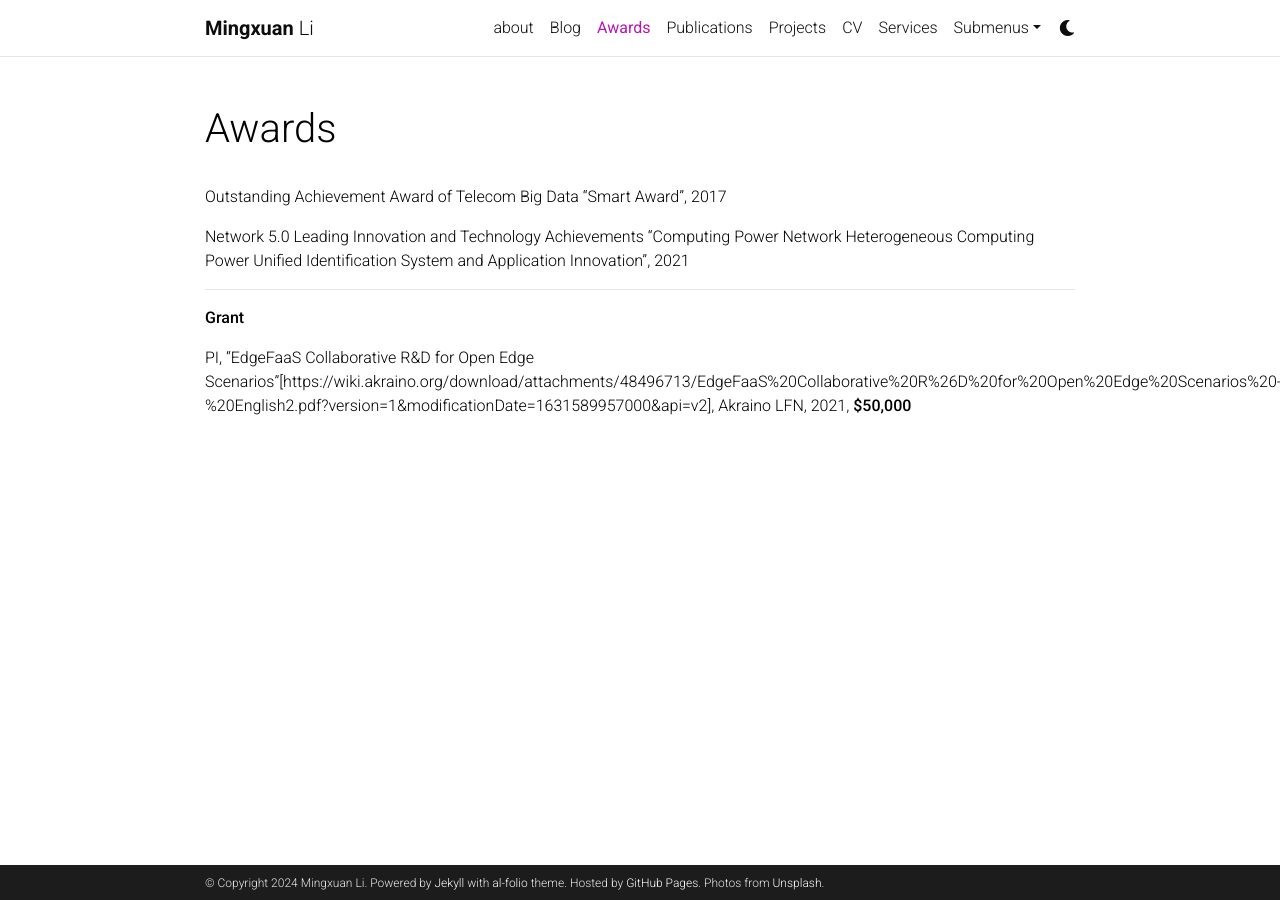
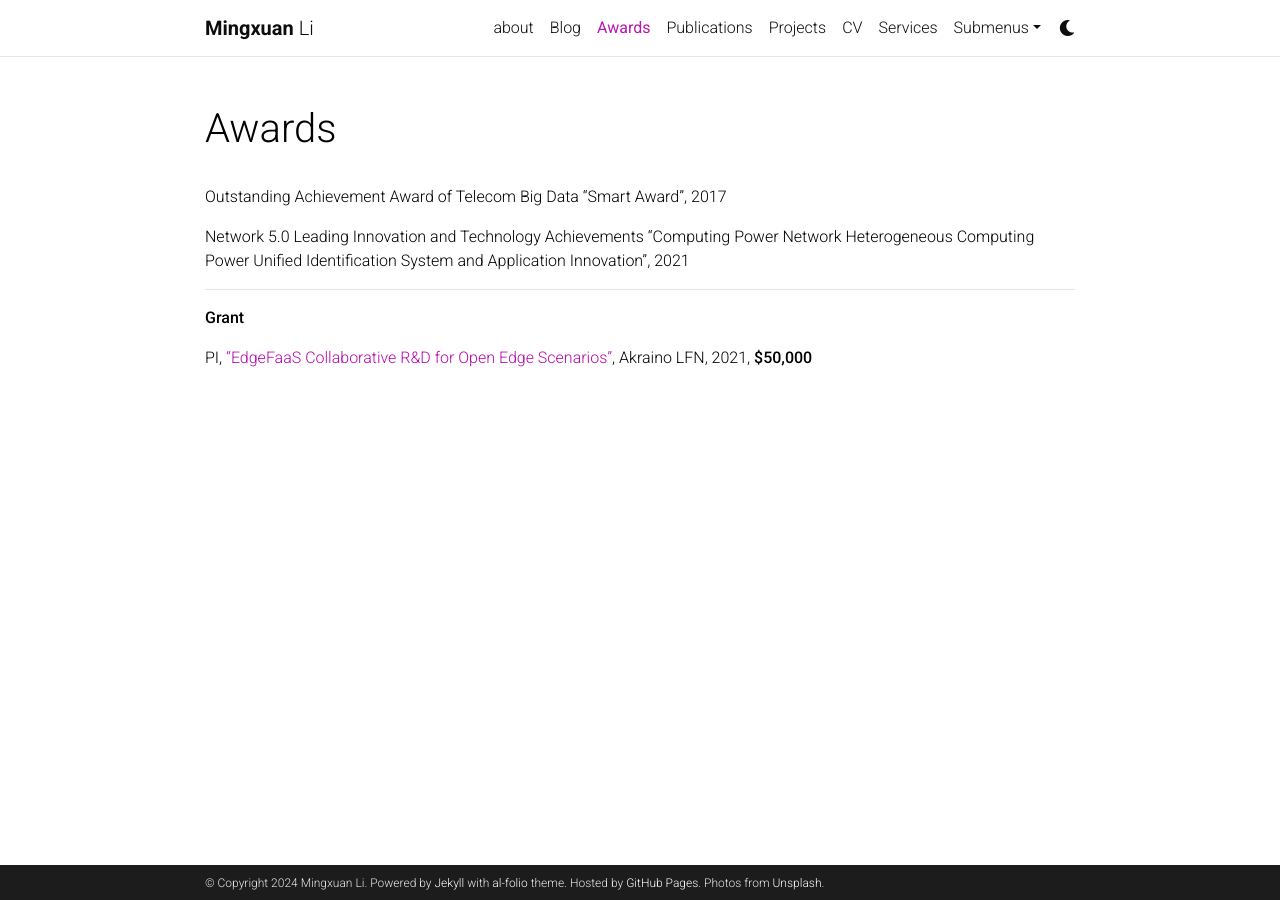
Before and after one commit to limx59/limx59.github.io, a Jekyll site: the page built from _pages/awards.md, in a window 1280 px wide. Built offline with Jekyll 4.4.1, drawn with Linux system fonts in a browser that asks for light colours; comment, search, counter and statistics services are not loaded; a style sheet for code colours, icons or effects is not loaded.

Commit message:
Update awards.md

```diff
--- a/_pages/awards.md
+++ b/_pages/awards.md
@@ -13,4 +13,4 @@ Network 5.0 Leading Innovation and Technology Achievements "Computing Power Netw
 
 **Grant**
 
-PI, "EdgeFaaS Collaborative R&D for Open Edge Scenarios"[https://wiki.akraino.org/download/attachments/48496713/EdgeFaaS%20Collaborative%20R%26D%20for%20Open%20Edge%20Scenarios%20-%20English2.pdf?version=1&modificationDate=1631589957000&api=v2], Akraino LFN, 2021, **\$50,000**
+PI, ["EdgeFaaS Collaborative R&D for Open Edge Scenarios"](https://wiki.akraino.org/download/attachments/48496713/EdgeFaaS%20Collaborative%20R%26D%20for%20Open%20Edge%20Scenarios%20-%20English2.pdf?version=1&modificationDate=1631589957000&api=v2), Akraino LFN, 2021, **\$50,000**
```
